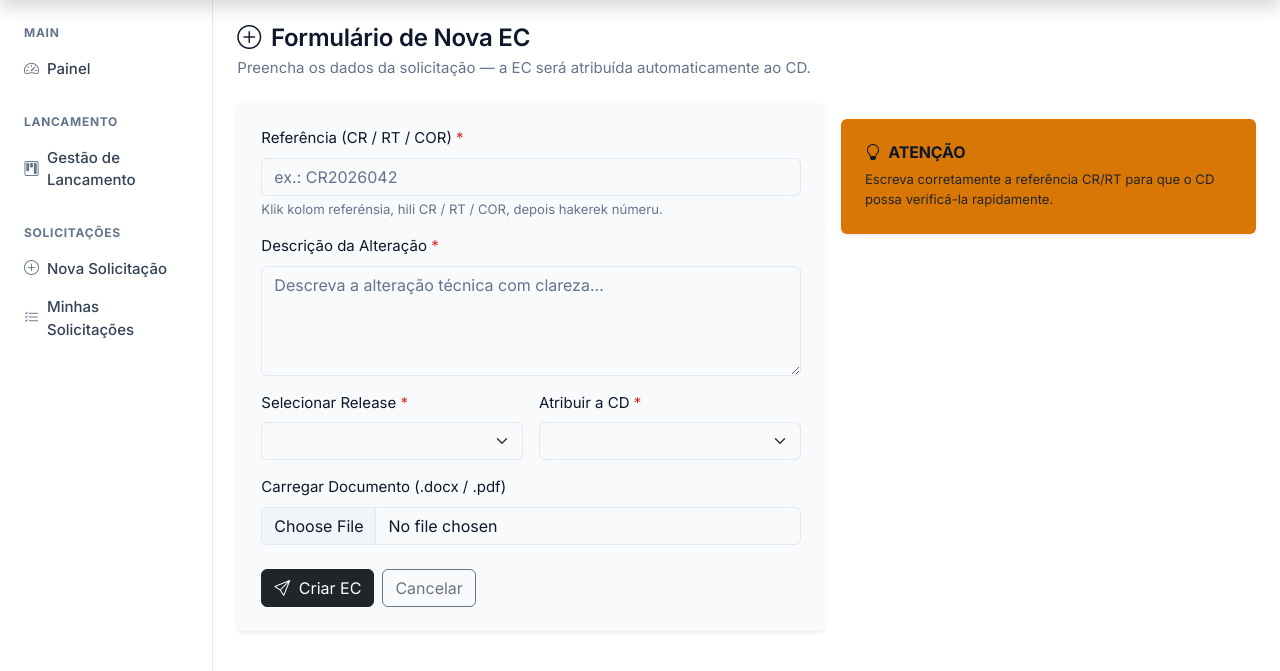
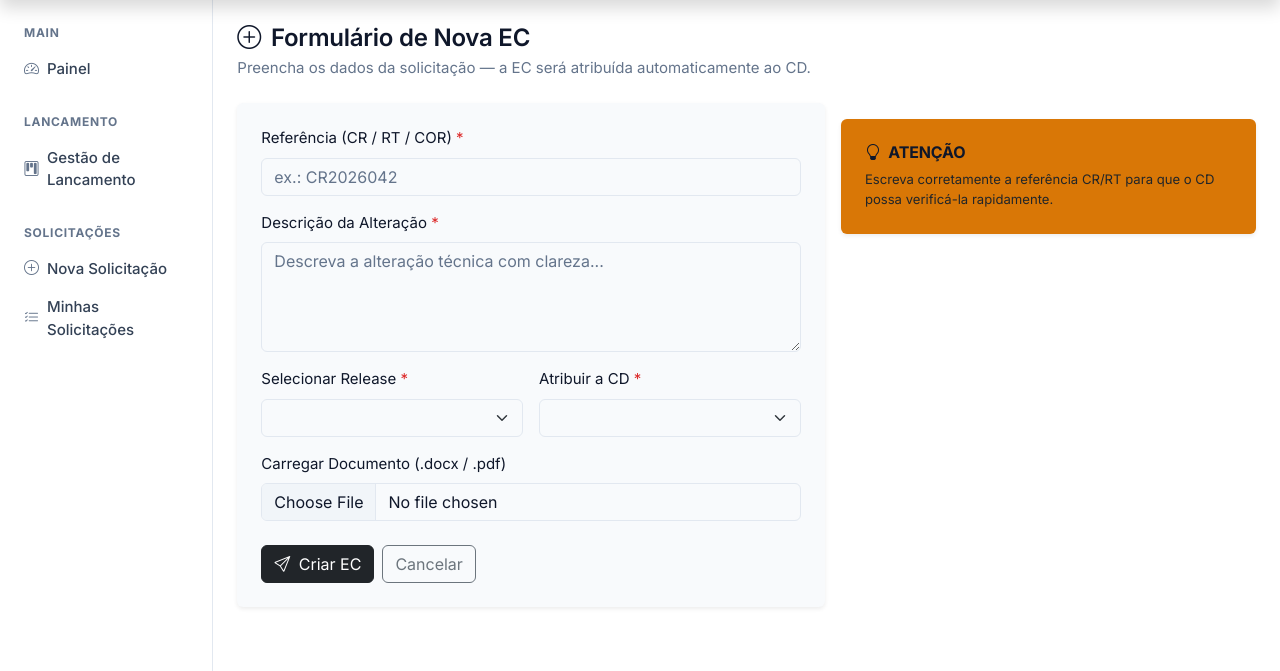
Before and after one commit to Noro18/EC-Backlog, a Django app: page /backlog/new_ec/ in a window 1280 px wide. Shown: the part 106-777 px from the top of the page. Run offline with Django 5.2, Linux system fonts and the light colour scheme; the visitor is signed in with stand-in values (Sample User, id 1); data comes from the database, SQL or seed files in the repository; data that the repository does not hold is empty; some libraries are stand-ins or nearby versions.

Commit message:
hasai testu ajuda iha koluna referencia

```diff
--- a/templates/backlog/ec_form.html
+++ b/templates/backlog/ec_form.html
@@ -25,7 +25,7 @@
               {% endfor %}
             </div>
           </div>
-          <div class="form-text">Klik kolom referénsia, hili CR / RT / COR, depois hakerek númeru.</div>
+
           {% for error in form.reference.errors %}<div class="text-danger small mt-1">{{ error }}</div>{% endfor %}
         </div>
         <div class="mb-3">
```
